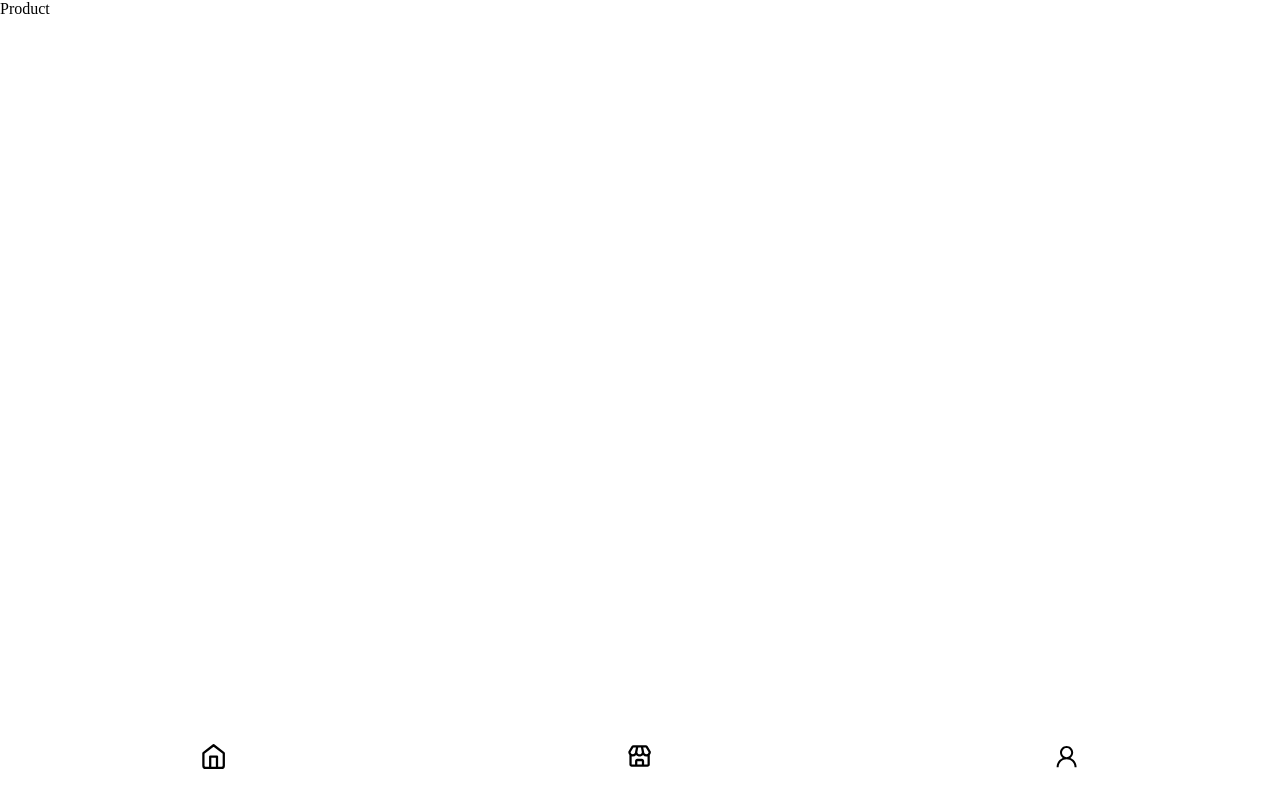
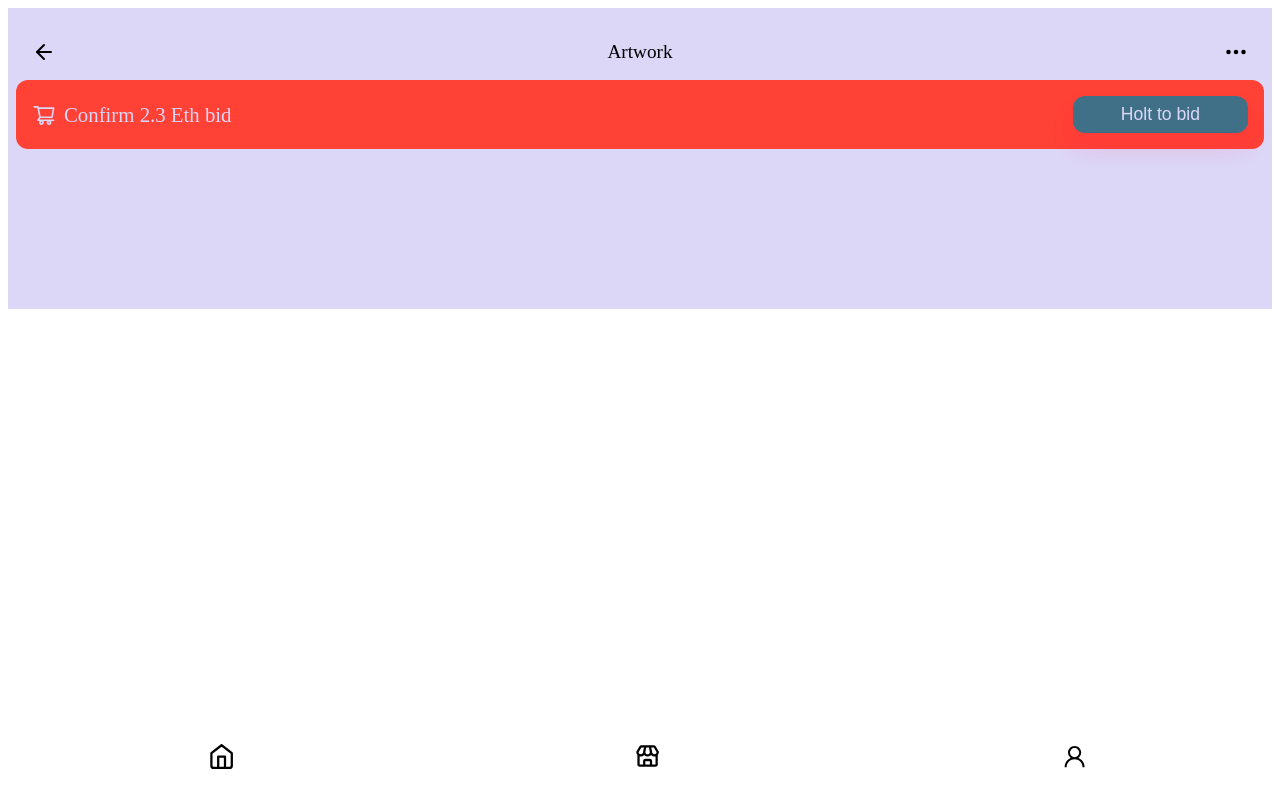
Before and after one commit to gurgen-baghdasaryan/react-nft, a React (Create React App) app: page /product in a window 1280 px wide. Built offline with nearby package versions, Linux system fonts and the light colour scheme.

Commit message:
Working on ProductCardstyle component

```diff
--- a/src/App.js
+++ b/src/App.js
@@ -3,17 +3,9 @@ import styled from 'styled-components';
 import Home from './components/Home'
 import NavMenu from './components/NavMenu'
 import StorePage from './components/StorePage';
+import Pagestyles from './components/styled/Pagestyles'
+import ProductPage from './components/ProductPage';
 
-const AppEl = styled.div`
-  display: flex;
-  flex-direction: column;
-  position: absolute;
-  left: 0;
-  top: 0;
-  width: 100vw;
-  overflow: hidden;
-  height: 100vh;
-`;
 
 const Pages = styled.div`
   flex: 1;
@@ -23,16 +15,16 @@ const Pages = styled.div`
 
 function App() {
   return (
-        <AppEl>
+        <Pagestyles>
           <Pages>
             <Routes>
               <Route path="/store" element={<StorePage />} exact />
-              <Route path="/product" element={<div>Product</div>} exact />
+              <Route path="/product" element={<ProductPage />}exact/>
               <Route path="/" element={<Home/>} exact />
             </Routes>
           </Pages>
           <NavMenu />
-        </AppEl>
+        </Pagestyles>
   );
 }
 
--- a/src/assets/colors.js
+++ b/src/assets/colors.js
@@ -1,8 +1,9 @@
 export default {
-    Primary:"#d55b3e",
+    Primary:"#FF4136",
     Background:"#3c4245",
     CardBackground:"#dcd6f7",
     Gray:"#fcfefe",
     GrayBorder:"#3c4245",
-    GrayBorder:"FF164E",
+    WhiteBorder:"FF164E",
+    ButtonColor:"#407088",
 }
--- a/src/components/Home.js
+++ b/src/components/Home.js
@@ -7,6 +7,7 @@ import Tabstyle from './styled/Tabstyle';
 
 import FeaturedTab from './FeaturedTab'
 import MyFavorits from './MyFavorits';
+import Pagestyles from './styled/Pagestyles';
 
 
 const tabs = [
@@ -16,20 +17,7 @@ const tabs = [
     { id: 4, title: "Tag", content: <div>Tab4</div>, },
 ];
 
-const HomeEl = styled.div`
-    background-color: ${colors.CardBackground};
-    flex: 1;
-    padding-bottom:10vh;
-    overflow:auto;
-    overflow-x:hidden;
-    min-height:min-content;
-    padding-top:1rem;
-    scrollbar-width: 0;
-    ::-webkit-scrollbar{
-        display:none;
-    }
 
-`;
 
 const Title = styled.h1`
     font-family: "DM Mono";
@@ -42,12 +30,12 @@ const Title = styled.h1`
 
 const Home = () => {
     return (
-        <HomeEl className="home">
+        <Pagestyles>
             <Title>EVELUTION NFT</Title>
             <Searchstyle />
             <Tabstyle tabs={tabs} />
             <MyFavorits />
-        </HomeEl>
+        </Pagestyles>
     )
 }
 
--- /dev/null
+++ b/src/components/ProductPage.js
@@ -0,0 +1,70 @@
+import React from 'react'
+
+import { BsThreeDots } from 'react-icons/bs';
+import { FiArrowLeft } from 'react-icons/fi';
+import { AiOutlineShoppingCart } from 'react-icons/ai';
+import { useNavigate } from 'react-router-dom'
+
+import colors from '../assets/colors';
+import styled from "styled-components";
+import Button from './styled/Buttonstyle';
+import Pagestyles from './styled/Pagestyles'
+
+const TopMenu = styled.div`
+  display: flex;
+  justify-content: space-between;
+  align-items: center;
+  font-size: 1.5rem;
+  margin: 0 1.5rem;
+`;
+const Title = styled.span`
+  font-size: 1.2rem;
+  font-weight: 500;
+`;
+
+const HoldBid = styled.div`
+  display: flex;
+  align-items: center;
+  font-size: 1.3rem;
+  background-color: ${colors.Primary};
+  color: ${colors.CardBackground};
+  border-radius: 12px;
+  padding: 1rem;
+  margin: 0 0.5rem;
+  column-gap: 0.5rem;
+  margin-top: 1rem;
+  & > svg {
+    font-size: 1.5rem;
+  }
+`;
+
+const HoldBidText = styled.span`
+  flex: 1;
+`;
+
+const ProductPage = () => {
+    const nav = useNavigate();
+    return (
+
+        <Pagestyles>
+            <TopMenu>
+                <FiArrowLeft onClick={() => {
+                    nav(-1);
+
+                }} />
+                <Title>Artwork</Title>
+                <BsThreeDots />
+            </TopMenu>
+            <HoldBid>
+                <AiOutlineShoppingCart/>
+                <HoldBidText>
+                    Confirm 2.3 Eth bid
+                </HoldBidText>
+                <Button>Holt to bid</Button>
+            </HoldBid>
+        </Pagestyles>
+
+    )
+}
+
+export default ProductPage
--- /dev/null
+++ b/src/components/StoreNFT.js
@@ -0,0 +1,57 @@
+import React from 'react'
+
+import colors from '../assets/colors';
+import styled from "styled-components";
+import Img from "./styled/Imgstyles";
+import storeImage from '../assets/img/shopImage1.png';
+import Button from './styled/Buttonstyle';
+
+
+
+
+const StoreNFTel = styled.section`
+    margin-top: 1rem;
+    display: flex;
+    row-gap: 1rem;
+    flex-direction: column;
+    align-items: center;
+    margin-bottom: 1.5rem;
+`;
+
+const Title = styled.span`
+  font-weight: 500;
+  font-size: 1.5rem;
+`;
+
+const SubTitle = styled.span`
+  color: ${colors.Primary};
+`;
+
+const InfoContainer = styled.span`
+  display: flex;
+  flex-direction: column;
+  align-items: center;
+  column-gap: 1rem;
+`;
+
+const ButtonContainer = styled.span`
+  display: flex;
+  column-gap: 1rem;
+`;
+const StoreNFT = () => {
+    return (
+        <StoreNFTel>
+            <Img width="30vw" src={storeImage} />
+            <InfoContainer>
+                <Title>Dimond</Title>
+                <SubTitle>Verified Artist</SubTitle>
+            </InfoContainer>
+            <ButtonContainer>
+                <Button>Follow</Button>
+                <Button np>Buy now</Button>
+            </ButtonContainer>
+        </StoreNFTel>
+    )
+}
+
+export default StoreNFT
--- a/src/components/StorePage.js
+++ b/src/components/StorePage.js
@@ -5,26 +5,22 @@ import { RiSearchLine } from 'react-icons/ri';
 import { BsThreeDots } from 'react-icons/bs';
 import { FiArrowLeft } from 'react-icons/fi';
 
-import colors from '../assets/colors';
 import styled from "styled-components";
 import Tabstyle from './styled/Tabstyle';
 import Img from "./styled/Imgstyles";
 import storeImage2 from '../assets/img/shopImage2.png';
+import StoreNFT from './StoreNFT';
+import Pagestyles from './styled/Pagestyles'
 
 
-const StorePageEl = styled.div`
-    background-color: ${colors.CardBackground};
-    flex: 1;
-    padding-bottom:10vh;
-    overflow:auto;
-    overflow-x:hidden;
-    min-height:min-content;
-    padding-top:1rem;
-    scrollbar-width: 0;
-::-webkit-scrollbar{
-    display:none;
-}
-`;
+const tabs = [
+    { id: 1, title: "Artworks", content: <Img src={storeImage2} />, },
+    { id: 2, title: "Collections", content: <div>Collections</div>, },
+    { id: 3, title: "About", content: <div>About</div>, },
+];
+
+
+
 
 const TopMenu = styled.div`
   display: flex;
@@ -32,22 +28,25 @@ const TopMenu = styled.div`
   padding: 0 1rem;
   align-items: center;
   font-size: 1.5rem;
+  cursor:pointer;
 `;
 
 const StorePage = () => {
     const nav = useNavigate();
     return (
-        <StorePageEl>
+        <Pagestyles>
             <TopMenu>
                 <FiArrowLeft onClick={() => {
                     nav(-1);
                 }} />
                 <span>
-                    <RiSearchLine style={{ marginRight:"1.5rem"}}/>
+                    <RiSearchLine style={{ marginRight: "1.5rem" }} />
                     <BsThreeDots />
                 </span>
             </TopMenu>
-        </StorePageEl>
+            <StoreNFT />
+            <Tabstyle tabs={tabs} />
+        </Pagestyles>
     )
 }
 
--- /dev/null
+++ b/src/components/styled/Buttonstyle.js
@@ -0,0 +1,24 @@
+import colors from "../../assets/colors";
+import styled from "styled-components";
+
+
+const Button = styled.button`
+  background-color: ${(p) =>
+    p.bgColor ? p.bgColor : p.np ? colors.WhiteBorder : colors. ButtonColor};
+  color: ${(p) => (p.color ? p.color : p.np ? "" : colors.CardBackground)};
+  border-radius: 12px;
+  cursor: pointer;
+  border: none;
+  ${(p) => (p.np ? "" : "box-shadow: 0px 15px 23px rgba(255,22,78,.12);")}
+  ${(p) => (p.np ? `border:1px solid ${colors.WhiteBorder};` : "")}
+  padding:0.5rem ${(p) => (p.np ? "1rem" : "3rem")};
+  font-size: 1.1rem;
+  ${(p) => (p.fw ? "width:100%;" : "")}
+  ${(p) => (p.disabled ? `opacity:.5;cursor:default;` : "")}
+  ${(p) =>
+    p.flex
+      ? `display:flex;justify-content:center;align-content:center;column-gap:.4rem;`
+      : ""}
+`;
+
+export default Button;
--- /dev/null
+++ b/src/components/styled/Pagestyles.js
@@ -0,0 +1,18 @@
+import styled from "styled-components";
+import colors from '../../assets/colors';
+
+const Pagestyles = styled.div`
+    background-color: ${colors.CardBackground};
+    flex: 1;
+    padding-bottom:10vh;
+    overflow:auto;
+    overflow-x:hidden;
+    min-height:min-content;
+    padding-top:1rem;
+    scrollbar-width: 0;
+::-webkit-scrollbar{
+    display:none;
+}
+`;
+
+export default Pagestyles;
--- a/src/components/styled/Searchstyle.js
+++ b/src/components/styled/Searchstyle.js
@@ -1,8 +1,9 @@
 import React from 'react'
 
-import styled from "styled-components";
 import { RiSearchLine } from "react-icons/ri";
 import colors from "../../assets/colors";
+import styled from "styled-components";
+
 
 
 const SearchBarEl = styled.div`
```
Also changed, not shown: src/components/styled/ProductCardstyle.js (added, +7 -0 lines).
